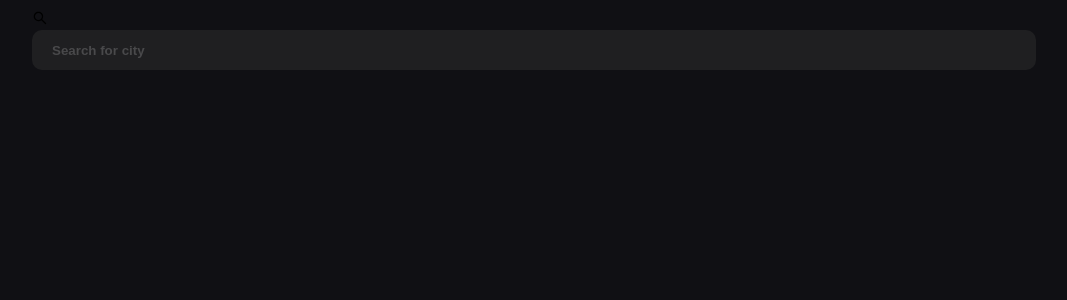
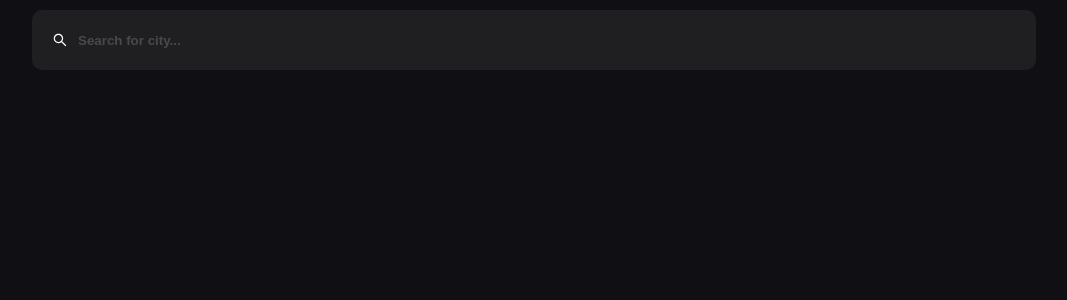
Before and after one commit to thiagodaSilvaP/weather-app, a React (Vite) app: page / in a window 1280 px wide. Shown: the top 300 px of the page, without its empty margins (106-1173 px from the left). Built offline with nearby package versions, Linux system fonts and the light colour scheme.

Commit message:
search input finalized

```diff
--- a/src/components/Search/index.jsx
+++ b/src/components/Search/index.jsx
@@ -1,11 +1,13 @@
-import {Container} from './style';
-import {AiOutlineSearch} from 'react-icons/ai';
+import { Container, InputContainer } from "./style";
+import { AiOutlineSearch } from "react-icons/ai";
 
 export const Search = () => {
-    return (
-        <Container>
-            <AiOutlineSearch/>
-            <input type="text" placeholder='Search for city'/>
-        </Container>
-    )
+  return (
+    <Container>
+      <InputContainer>
+        <AiOutlineSearch className="icon-search"/>
+        <input type="text" placeholder="Search for city..." />
+      </InputContainer>
+    </Container>
+  );
 };
--- a/src/components/Search/style.js
+++ b/src/components/Search/style.js
@@ -1,17 +1,32 @@
 import styled from "styled-components";
+
+export const InputContainer = styled.div`
+  width: 100%;
+  padding: 10px 20px;
+  color: ${(props) => props.theme.colors.bg_light};
+  background-color: ${(props) => props.theme.colors.bg_dark_light};
+  border-radius: 10px;
+  transition: all 0.2s ease;
+  display: flex;
+  align-items: center;
+
+  .icon-search {
+    font-size: ${props => props.theme.sizes.small};
+    margin-right: 10px;
+  }
+`;
 
 export const Container = styled.div`
   width: 100%;
   padding: 10px;
 
   input {
-    width: 100%;
-    padding: 20px;
+    flex: 1;
     height: ${(props) => props.theme.sizes.medium};
     color: ${(props) => props.theme.colors.bg_light};
     background-color: ${(props) => props.theme.colors.bg_dark_light};
     border-radius: 10px;
-    transition: all .2s ease;
+    transition: all 0.2s ease;
 
     &::placeholder {
       color: ${(props) => props.theme.colors.bg_grey};
--- a/src/pages/style.js
+++ b/src/pages/style.js
@@ -8,6 +8,7 @@ export const Container = styled.div`
     justify-content: center;
     align-items: center;
     background-color: ${props => props.theme.colors.bg_default};
+    color: ${props => props.theme.colors.bg_light};
 `
 
 export const Center = styled.div`
```
